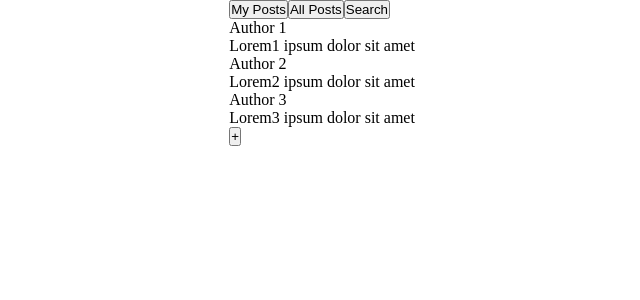
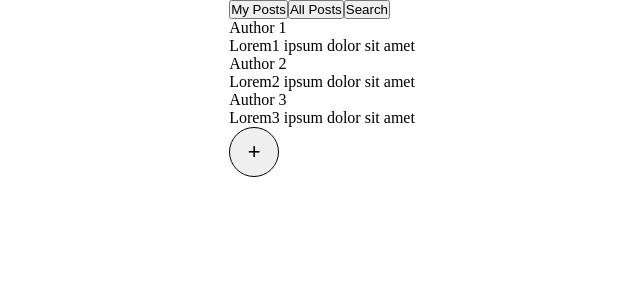
Before and after one commit to typeperfest/reachat, a React (Create React App) app: page /feed in a window 1280 px wide. Shown: the top 300 px of the page, without its empty margins (318-958 px from the left). Built offline with nearby package versions, Linux system fonts and the light colour scheme.

Commit message:
add test styles to NewPostButtonComponent

```diff
--- a/src/components/Feed.jsx
+++ b/src/components/Feed.jsx
@@ -3,7 +3,7 @@ import React, {useState} from 'react';
 import NavBar from './FeedPage/NavBar'
 import PostList from './FeedPage/PostList'
 import NewPostButton from './FeedPage/NewPostButton'
-import NewPostModalWindow from './FeedPage/NewPostModal/NewPostModalWindow'
+import NewPostModalWindow from './FeedPage/NewPostModalWindow'
 
 const Feed = () => {
 
--- a/src/components/FeedPage/NewPostButton.jsx
+++ b/src/components/FeedPage/NewPostButton.jsx
@@ -1,8 +1,9 @@
 import React from 'react';
+import './styles/roundButton.css'
 
 const NewPostButton = (props) => {
     return (
-        <button onClick={props.onClick} >
+        <button className={"roundButton"} onClick={props.onClick} >
             +
         </button>
     );
--- a/src/components/FeedPage/NewPostModal/NewPostModalWindow.jsx
+++ b/src/components/FeedPage/NewPostModalWindow.jsx
@@ -1,6 +1,6 @@
 import React, {useRef} from 'react';
-import './modal.css'
-import ConfirmDataButton from '../../GeneralComponents/ConfirmDataButton'
+import './styles/modal.css'
+import ConfirmDataButton from '../GeneralComponents/ConfirmDataButton'
 
 const NewPostModalWindow = (props) => {
 
--- /dev/null
+++ b/src/components/FeedPage/styles/roundButton.css
@@ -0,0 +1,8 @@
+.roundButton {
+    height: 50px;
+    width: 50px;
+    border-radius: 50%;
+    border: 1px solid #000;
+    cursor: pointer;
+    font-size: 22px;
+}
```
Also changed, not shown: src/components/FeedPage/styles/modal.css (renamed from src/components/FeedPage/NewPostModal/modal.css).
